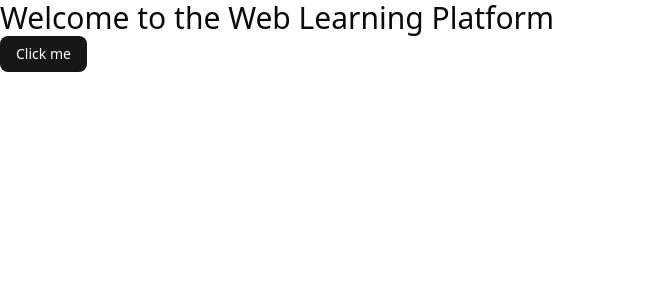
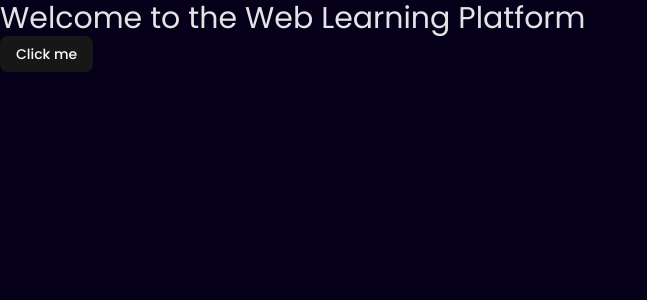
Before and after one commit to vosob/Web-learning-platform, a React (Vite) app in the folder frontend/: page / in a window 1280 px wide. Shown: the top 300 px of the page, without its empty margins (0-647 px from the left). Built offline with nearby package versions, Linux system fonts and the light colour scheme.

Commit message:
first step

```diff
--- a/frontend/src/App.tsx
+++ b/frontend/src/App.tsx
@@ -3,7 +3,10 @@ import { Button } from "./components/ui/button";
 export const App = () => {
   return (
     <div>
-      <h1 className="text-3xl">Welcome to the Web Learning Platform</h1>
+      <h1 className="text-3xl font-normal ">
+        <span className="text-gradient-text-green">Welcome</span> to the Web
+        Learning Platform
+      </h1>
       <Button variant={"default"}>Click me</Button>
     </div>
   );
--- a/frontend/src/index.css
+++ b/frontend/src/index.css
@@ -1,3 +1,4 @@
+@import url("https://fonts.googleapis.com/css2?family=Poppins:wght@400;500;600;700&display=swap");
 @import "tailwindcss";
 @import "tw-animate-css";
 
@@ -39,6 +40,11 @@
   --color-sidebar-accent-foreground: var(--sidebar-accent-foreground);
   --color-sidebar-border: var(--sidebar-border);
   --color-sidebar-ring: var(--sidebar-ring);
+  --font-sans: "Poppins", sans-serif;
+  --color-bg: hsl(253, 100%, 5%);
+  --text-color: #e4e4e7;
+  --gradient-text-green: linear-gradient(#00ff84 0 59%, #00ff84 51%, #0aab5d);
+  --light-blue-bg-color: #8a8da7;
 }
 
 :root {
@@ -116,5 +122,8 @@
   }
   body {
     @apply bg-background text-foreground;
+    font-family: var(--font-sans);
+    background-color: var(--color-bg);
+    color: var(--text-color);
   }
 }
--- /dev/null
+++ b/frontend/tailwind.config.js
@@ -0,0 +1,15 @@
+export default {
+  content: ["./src/**/*.{js,ts,jsx,tsx,html}"],
+  theme: {
+    extend: {
+      backgroundImage: {
+        "lavender-gradient": "linear-gradient(90deg, #C7A0E8 0%, #8B5CF6 100%)",
+      },
+      fontFamily: {
+        sans: ["Poppins", "sans-serif"],
+        poppins: ["Poppins", "sans-serif"],
+      },
+    },
+  },
+  plugins: [],
+};
```
Also changed, not shown: frontend/src/icon/logo.svg (added), 1 other file (tests, documents, lock files or other folders).
